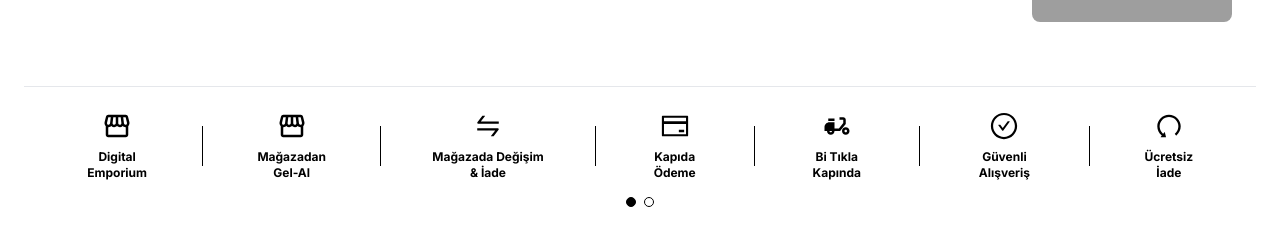
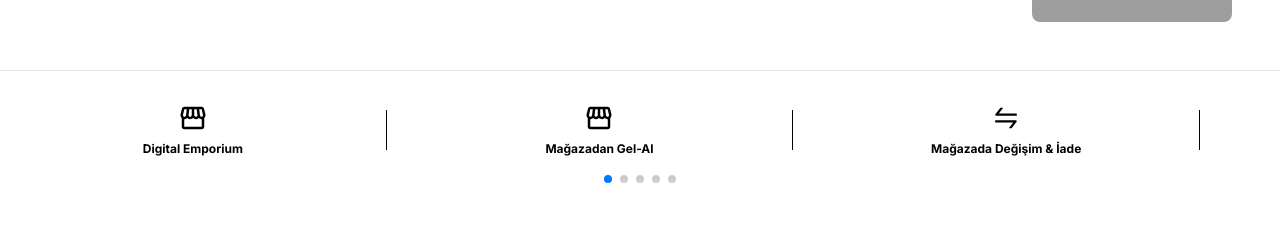
Before and after one commit to mrvozturk/DigitalEmporium, a Next.js app: page /cart in a window 1280 px wide. Shown: the part 474-720 px from the top of the page. Built offline with nearby package versions, Linux system fonts and the light colour scheme; no server answers; grey boxes are pictures that could not be loaded.

Commit message:
css updated

```diff
--- a/package.json
+++ b/package.json
@@ -22,6 +22,7 @@
     "react-spring": "^9.7.3",
     "redux": "^5.0.1",
     "redux-persist": "^6.0.0",
+    "swiper": "^11.2.1",
     "tailwind-scrollbar-hide": "^1.3.1"
   },
   "devDependencies": {
--- a/src/app/cart/page.tsx
+++ b/src/app/cart/page.tsx
@@ -8,7 +8,10 @@ import {
 } from 'react-icons/ai';
 import { MdStorefront, MdDeliveryDining } from 'react-icons/md';
 import Image from 'next/image';
-import { useState, useRef, useEffect } from 'react';
+import { Swiper, SwiperSlide } from 'swiper/react';
+import { Pagination } from 'swiper/modules';
+import 'swiper/css';
+import 'swiper/css/pagination';
 
 const features = [
   {
@@ -39,26 +42,8 @@ const features = [
 ];
 
 const CartPage: React.FC = () => {
-  const [activeIndex, setActiveIndex] = useState<number>(0);
-  const scrollRef = useRef<HTMLDivElement>(null);
-
-  useEffect(() => {
-    const handleScroll = () => {
-      if (scrollRef.current) {
-        const scrollLeft = scrollRef.current.scrollLeft;
-        const slideWidth = scrollRef.current.scrollWidth / features.length;
-        setActiveIndex(Math.round(scrollLeft / slideWidth));
-      }
-    };
-
-    const container = scrollRef.current;
-    if (container) {
-      container.addEventListener('scroll', handleScroll);
-      return () => container.removeEventListener('scroll', handleScroll);
-    }
-  }, []);
-
   return (
+    <div>
       <div className='p-6 flex flex-col items-center text-center'>
         <AiOutlineShopping className='text-5xl mb-4' />
         <h2 className='text-xl font-bold mb-2'>Sepetiniz Boş</h2>
@@ -98,45 +83,45 @@ const CartPage: React.FC = () => {
             className='rounded-lg'
           />
         </div>
-
-      <section className='bg-white border-t border-gray-200 py-6 mt-10 w-full'>
-        <div className='max-w-full mx-auto px-10 xs:px-4 md:px-10'>
-          <div
-            ref={scrollRef}
-            className='flex w-full overflow-x-auto flex-nowrap scrollbar-hide items-center justify-between'
+      </div>
+      <section className=' border-t  w-full '>
+        <div className=' text-center p-8 px-10 md:px-10 xs:px-4 '>
+          <Swiper
+            modules={[Pagination]}
+            slidesPerView={1}
+            spaceBetween={20}
+            pagination={{
+              clickable: true,
+              el: '.custom-pagination'
+            }}
+            breakpoints={{
+              340: { slidesPerView: 2 },
+              640: { slidesPerView: 2 },
+              768: { slidesPerView: 3 },
+              1024: { slidesPerView: 3 }
+            }}
+            className='swiper-container  '
           >
             {features.map((feature, index) => (
-              <div key={index} className='flex items-center justify-center'>
-                <div className='flex flex-col items-center px-4 xs:px-4 text-center font-bold'>
+              <SwiperSlide key={index}>
+                <div className='flex items-center '>
+                  <div className='flex flex-col items-center  font-bold  w-full mx-auto  '>
                     {feature.icon}
-                  <p className='text-xs'>{feature.text}</p>
+                    <p className='text-xs whitespace-nowrap  xs:text-xxs '>
+                      {feature.text}
+                    </p>
                   </div>
-
                   {index < features.length - 1 && (
-                  <div className='h-10 w-px bg-black mx-8 align-center'></div>
+                    <div className='h-10 w-px bg-black mx-10 flex   '>
+                      <div className='h-full w-px '></div>
+                    </div>
                   )}
                 </div>
+              </SwiperSlide>
             ))}
-          </div>
-
-          <div className='flex justify-center items-center py-4 w-full mb-3 :hidden '>
-            {Array.from({ length: 6 }).map((_, index) => (
-              <span
-                key={index}
-                className={`dot inline-block h-2.5 w-2.5 rounded-full mx-1 border border-[#000] ${
-                  activeIndex === index ? 'bg-[#000]' : 'bg-white'
-                } ${
-                  index >= 2
-                    ? 'md:block lg:hidden'
-                    : '' /* 1024px ve üstünde sadece ilk 2 dot gizlenecek */
-                } ${
-                  index >= 3
-                    ? 'md:hidden'
-                    : '' /* 768px - 1023px arasında sadece 3 dot gösterilir */
-                }`}
-              />
-            ))}
-          </div>
+          </Swiper>
+          {/* Özel Pagination Container */}
+          <div className='custom-pagination mt-4 !relative !h-6 ' />
         </div>
       </section>
     </div>
--- a/tailwind.config.ts
+++ b/tailwind.config.ts
@@ -19,6 +19,7 @@ const config: Config = {
         '80': '20rem'
       },
       fontSize: {
+        xxs: ['0.625rem', '0.75rem'],
         xs: ['0.75rem', '1rem'],
         sm: ['0.875rem', '1.25rem'],
         lg: ['1.125rem', '1.75rem'],
```
Lines whose indentation alone changed are shown as unchanged.
